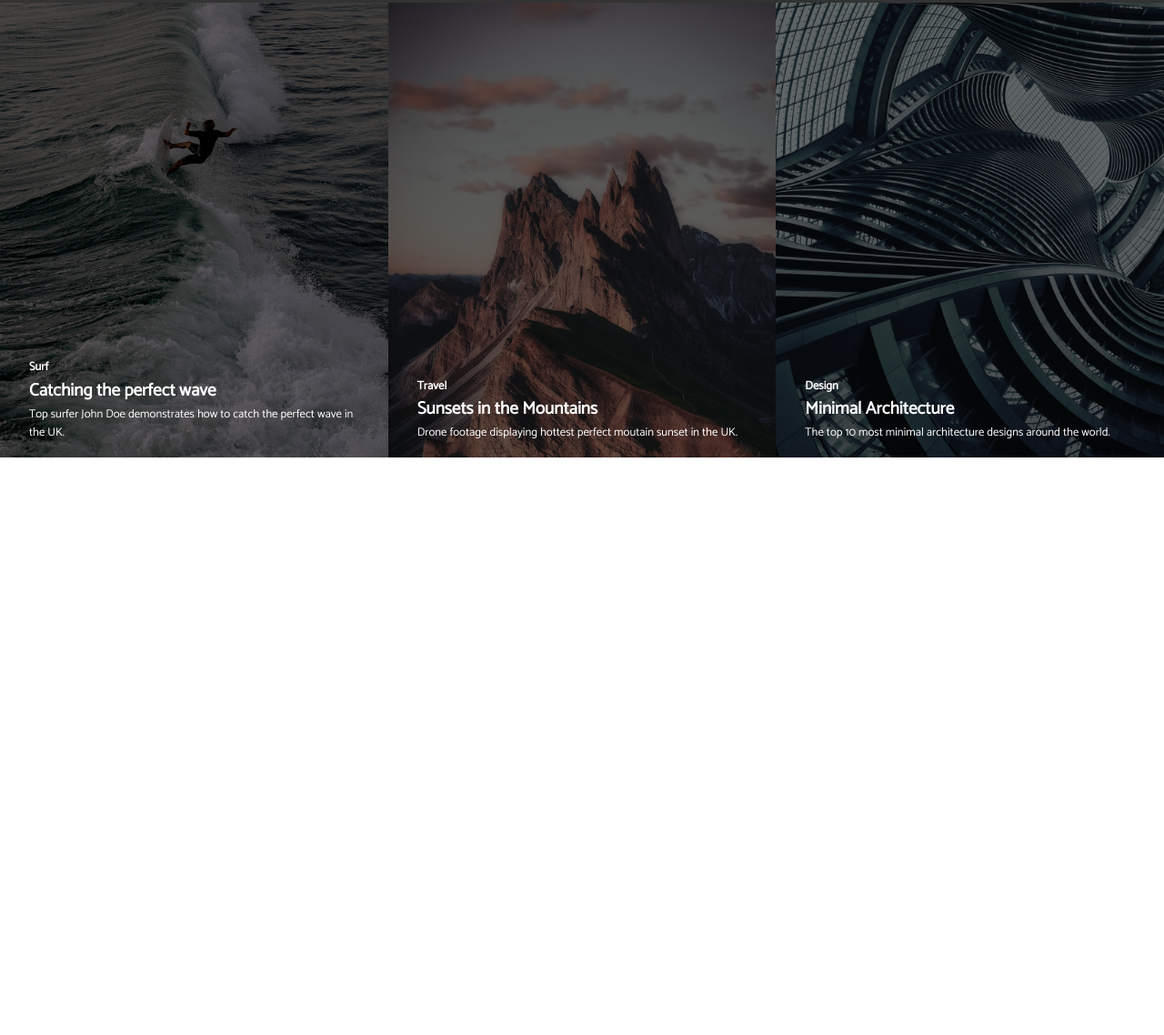
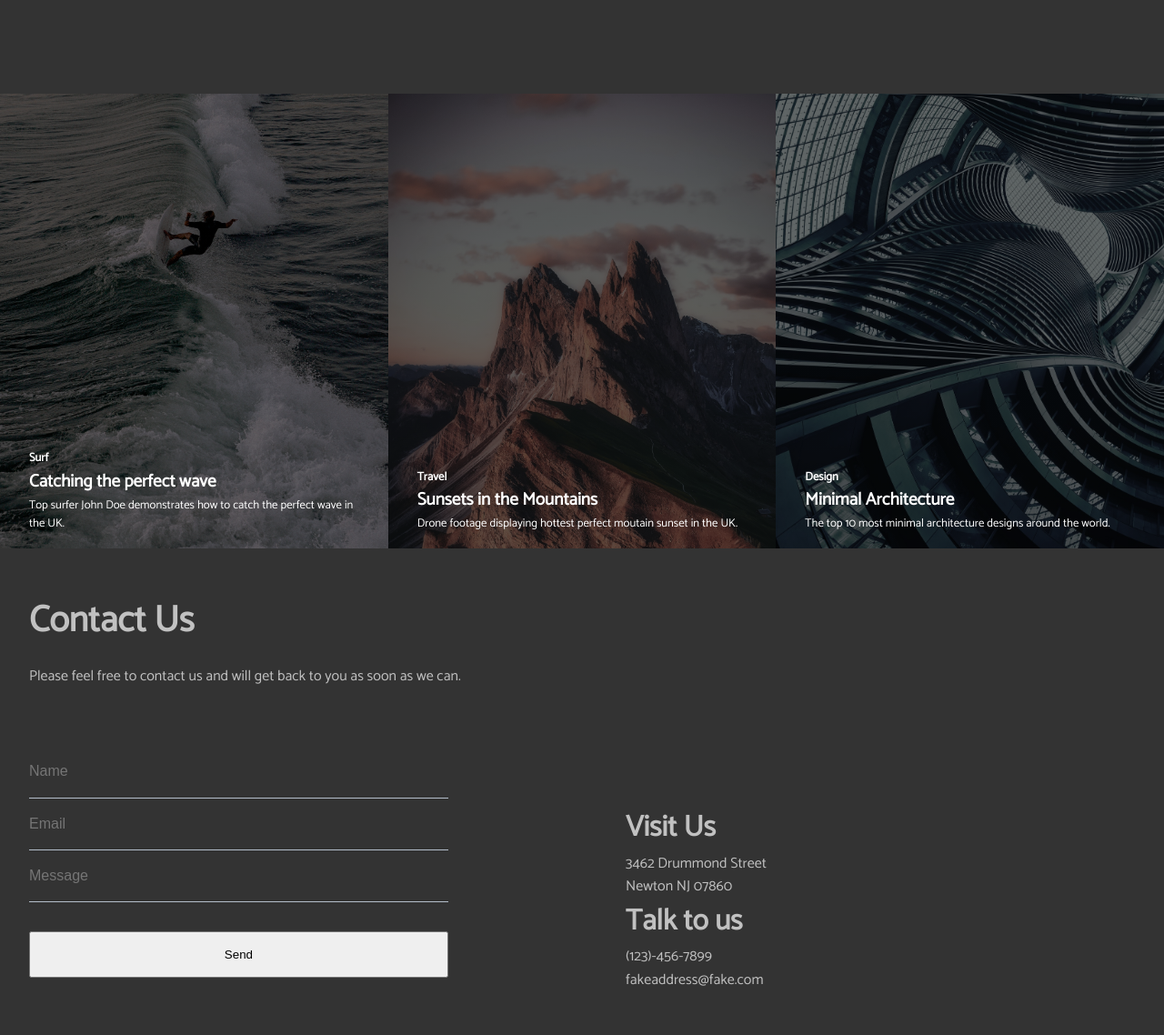
Before and after one commit to antonio-lopez/photo-agency-landing-pg, a plain HTML site: page index.html in a window 1280 px wide. Shown: the part 1290-2428 px from the top of the page at 91% size. Before the commit the page ends 1793 px from the top, so only its background shows below. Drawn offline with Linux system fonts and the light colour scheme.

Commit message:
added contact section

```diff
--- a/css/styles.css
+++ b/css/styles.css
@@ -164,13 +164,13 @@ a {
 .info__text {
   color: #c1c1c1;
   max-width: 1200px;
-  min-height: 300px;
+  min-height: 400px;
   margin: 0 auto;
-  padding: 2rem 0;
+  padding: 3rem 0;
 }
 
 .info__title {
-  font-size: 2rem;
+  font-size: 3rem;
 }
 
 /* .info__description {
@@ -234,3 +234,77 @@ a {
 .scenario__text .scenario__description {
   font-size: 0.8rem;
 }
+
+.contact {
+  display: flex;
+  min-height: 500px;
+  background-color: #333333;
+  color: #c1c1c1;
+}
+
+.contact > * {
+  flex-basis: 100%;
+}
+
+.contact__text {
+  /* margin: 0 auto; */
+  padding: 2rem;
+}
+
+.contact__text h1 {
+  font-size: 2.5rem;
+  padding: 1rem 0;
+}
+
+.contact__form {
+  /* position: relative; */
+  /* top: 60px; */
+  height: 350px;
+  min-width: 300px;
+  padding: 2rem;
+  /* padding: 40px; */
+  /* z-index: 100; */
+  /* justify-self: flex-end; */
+}
+
+.contact__form input[type='text'],
+.contact__form input[type='email'] {
+  background: #333333;
+  color: #c1c1c1;
+
+  border: 0;
+  border-bottom: 1px solid #b4becb;
+  width: 80%;
+  padding: 1.2rem 0;
+  font-size: 16px;
+}
+
+.contact__form input:focus {
+  outline: none;
+}
+
+.contact__btn {
+  cursor: pointer;
+  padding: 1rem;
+  margin: 2rem 0;
+  width: 80%;
+}
+
+.contact__right {
+  position: relative;
+}
+
+.contact__right > * {
+  position: absolute;
+  bottom: 0;
+  padding: 3rem;
+  /* padding-bottom: 3rem; */
+  /* margin-bottom: 3rem; */
+}
+
+.contact__address > h1 {
+  font-size: 2rem;
+}
+.contact__phone > h1 {
+  font-size: 2rem;
+}
--- a/index.html
+++ b/index.html
@@ -52,11 +52,11 @@
         <div class="main__left">
           <h1 class="main__title">Photography</h1>
           <p class="main__text">
-            A collection of my best photos. I specialize in lifestyle
+            A collection of our best photos. We specialize in lifestyle
             photography from product shots to cars. All photos are edited using
             Adobe Lightroom and Photoshop.
           </p>
-          <button class="btn">Contact Me</button>
+          <button class="btn">Contact</button>
         </div>
         <div class="main__right">
           <!-- <div class="main__img">
@@ -139,5 +139,52 @@
         </div>
       </div>
     </section>
+
+    <!-- contact -->
+    <section class="contact">
+      <div class="contact__left">
+        <div class="contact__text">
+          <h1>Contact Us</h1>
+          <p>
+            Please feel free to contact us and will get back to you as soon as
+            we can.
+          </p>
+        </div>
+        <div class="contact__form">
+          <form>
+            <div class="form-control">
+              <input type="text" name="name" placeholder="Name" required />
+            </div>
+            <div class="form-control">
+              <input type="email" name="email" placeholder="Email" required />
+            </div>
+            <div class="form-control">
+              <input
+                type="text"
+                name="message"
+                placeholder="Message"
+                required
+              />
+            </div>
+          </form>
+          <input type="submit" value="Send" class="contact__btn" />
+        </div>
+      </div>
+
+      <div class="contact__right">
+        <div class="contact__info">
+          <div class="contact__address">
+            <h1>Visit Us</h1>
+            <p>3462 Drummond Street</p>
+            <p>Newton NJ 07860</p>
+          </div>
+          <div class="contact__phone">
+            <h1>Talk to us</h1>
+            <p>(123)-456-7899</p>
+            <p>fakeaddress@fake.com</p>
+          </div>
+        </div>
+      </div>
+    </section>
   </body>
 </html>
```
Also changed, not shown: reference-links.txt.
